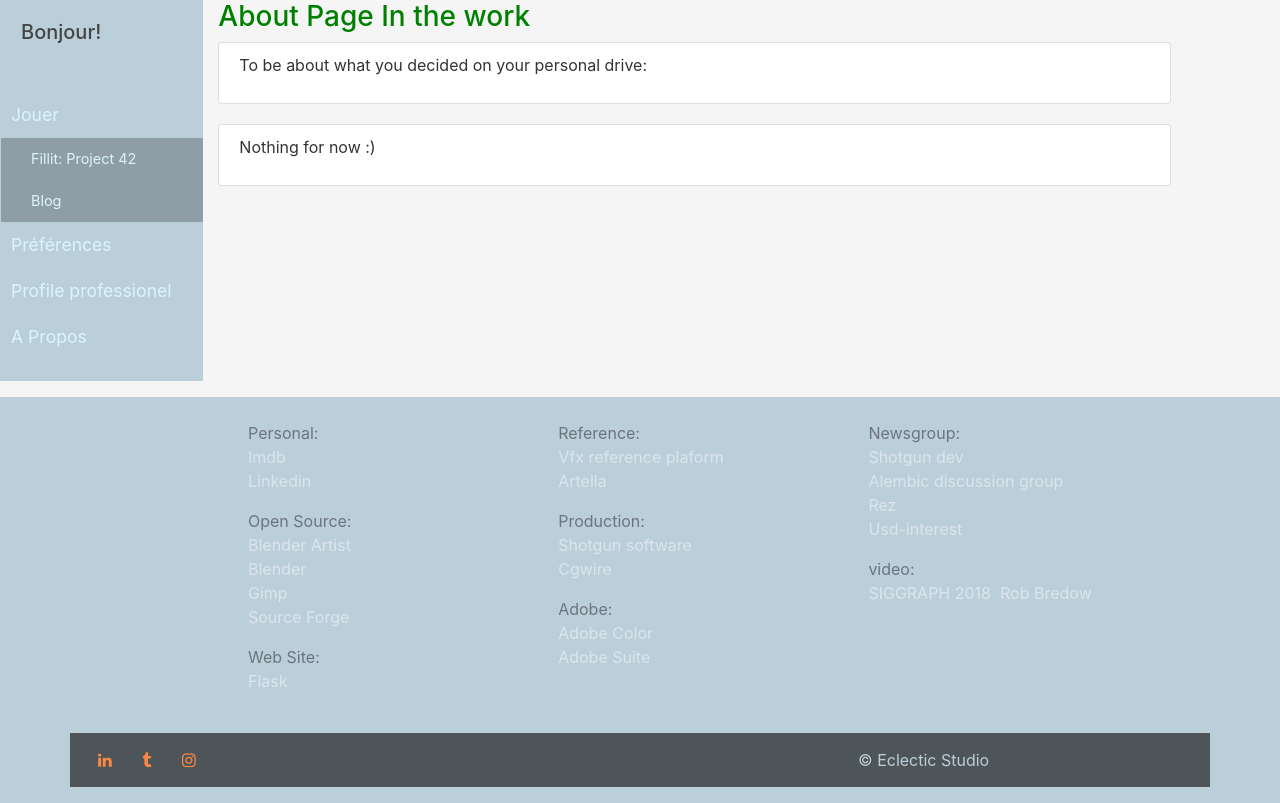
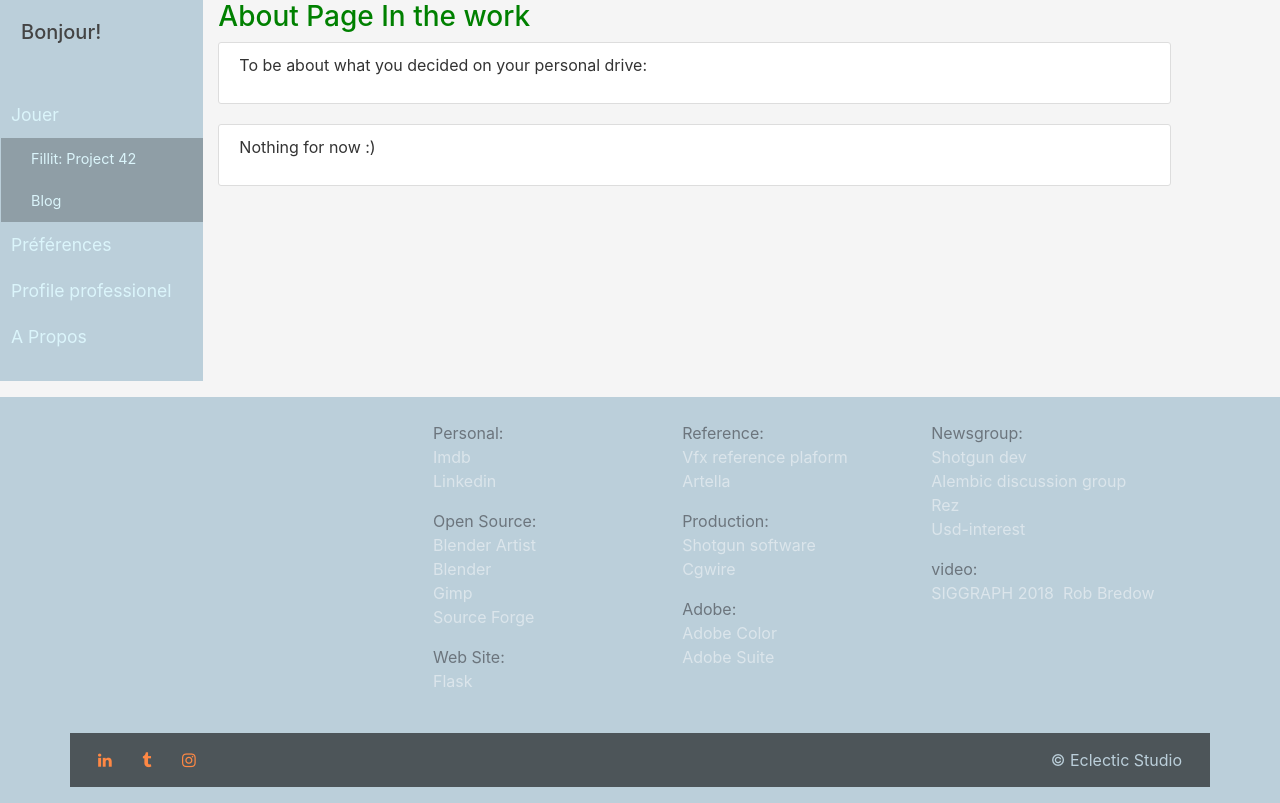
Before and after one commit to erictexier/tetriminos, a Flask app: page /about in a window 1280 px wide. Shown: the part 80-883 px from the top of the page. Run offline with Flask 2, Linux system fonts and the light colour scheme; some libraries are stand-ins or nearby versions.

Commit message:
col right

```diff
--- a/erictexier.online/base_site/templates/main/footer.html
+++ b/erictexier.online/base_site/templates/main/footer.html
@@ -1,6 +1,6 @@
 <footer class="footer page-footer font-small bg-steel-light">
     <div class="container ml-5 mr-5 py-4">
-        <div class="row offset-md-2">
+        <div class="row offset-md-4">
             <div class="column" style="float:left;width:33%">
                 <div class="text-muted">
                     <p>Personal:<br />
@@ -78,7 +78,7 @@
             </div>
             <div class="col-md-4">
                     <!-- Copyright -->
-                    <div class="eclectic">
+                    <div class="eclectic float-right">
                         <a class="btn btn-eclectic"  href="https://erictexier.online/">
                             <span class="eclectic"> © Eclectic Studio </span>
                         </a>
```
